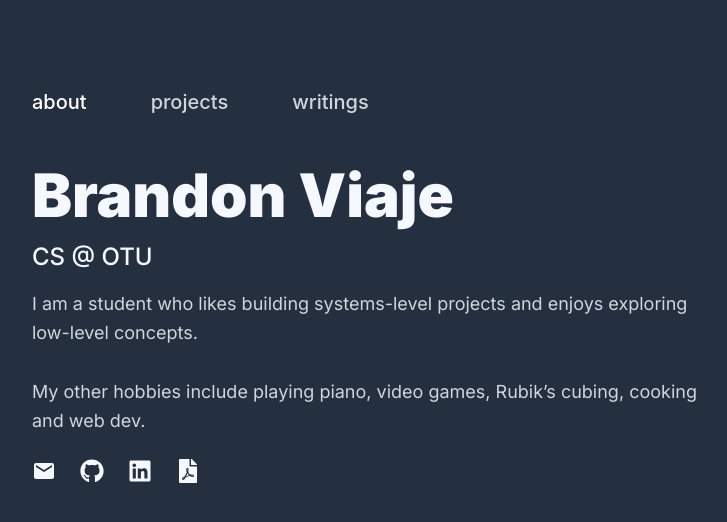
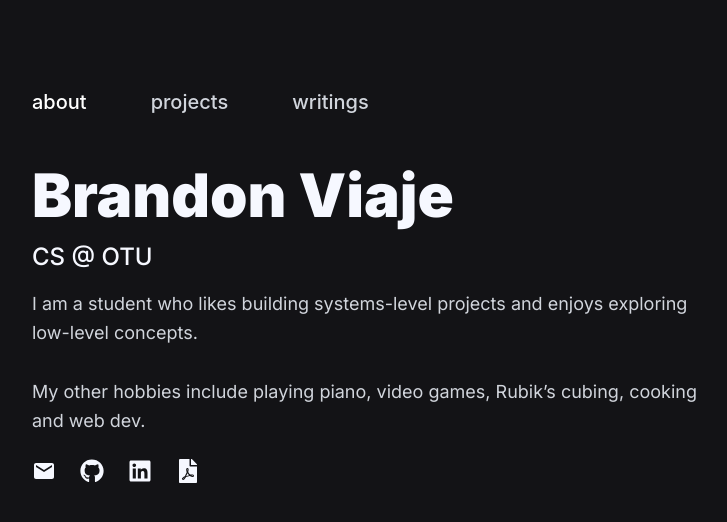
Before and after one commit to brandonviaje/brandonviaje.github.io, a React (Vite) app: page / in a window 1280 px wide. Shown: the top 522 px of the page, without its empty margins (272-999 px from the left). Built offline with nearby package versions, Linux system fonts and the light colour scheme.

Commit message:
style: change background color

```diff
--- a/package.json
+++ b/package.json
@@ -28,6 +28,7 @@
     "eslint": "^9.39.1",
     "eslint-plugin-react-hooks": "^7.0.1",
     "eslint-plugin-react-refresh": "^0.4.24",
+    "gh-pages": "^6.3.0",
     "globals": "^16.5.0",
     "vite": "^7.3.1"
   }
--- a/src/App.jsx
+++ b/src/App.jsx
@@ -6,7 +6,7 @@ import Writings from "./components/Writings";
 
 function App() {
   return (
-    <div className="overflow-x-hidden min-h-screen bg-[#242F40] text-white">
+    <div className="overflow-x-hidden min-h-screen bg-[#131316] text-white">
       <Routes>
         <Route index element={<About />} />
         <Route path="projects" element={<Projects />} />
--- a/src/styles/index.css
+++ b/src/styles/index.css
@@ -14,5 +14,5 @@ body,
 
 body {
   margin: 0;
-  background-color: #242f40;
+  background-color: #131316;
 }
```
Also changed, not shown: 1 other file (tests, documents, lock files or other folders).
